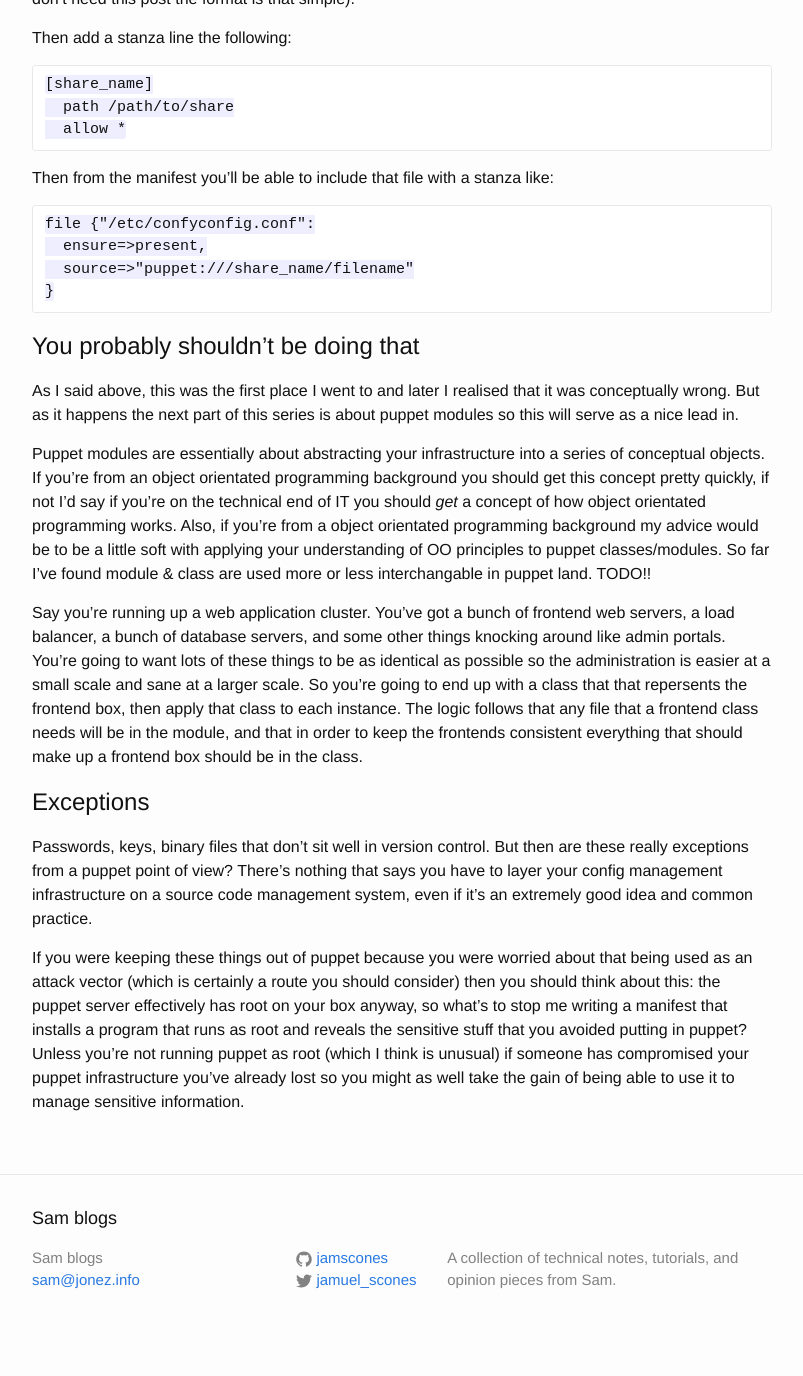
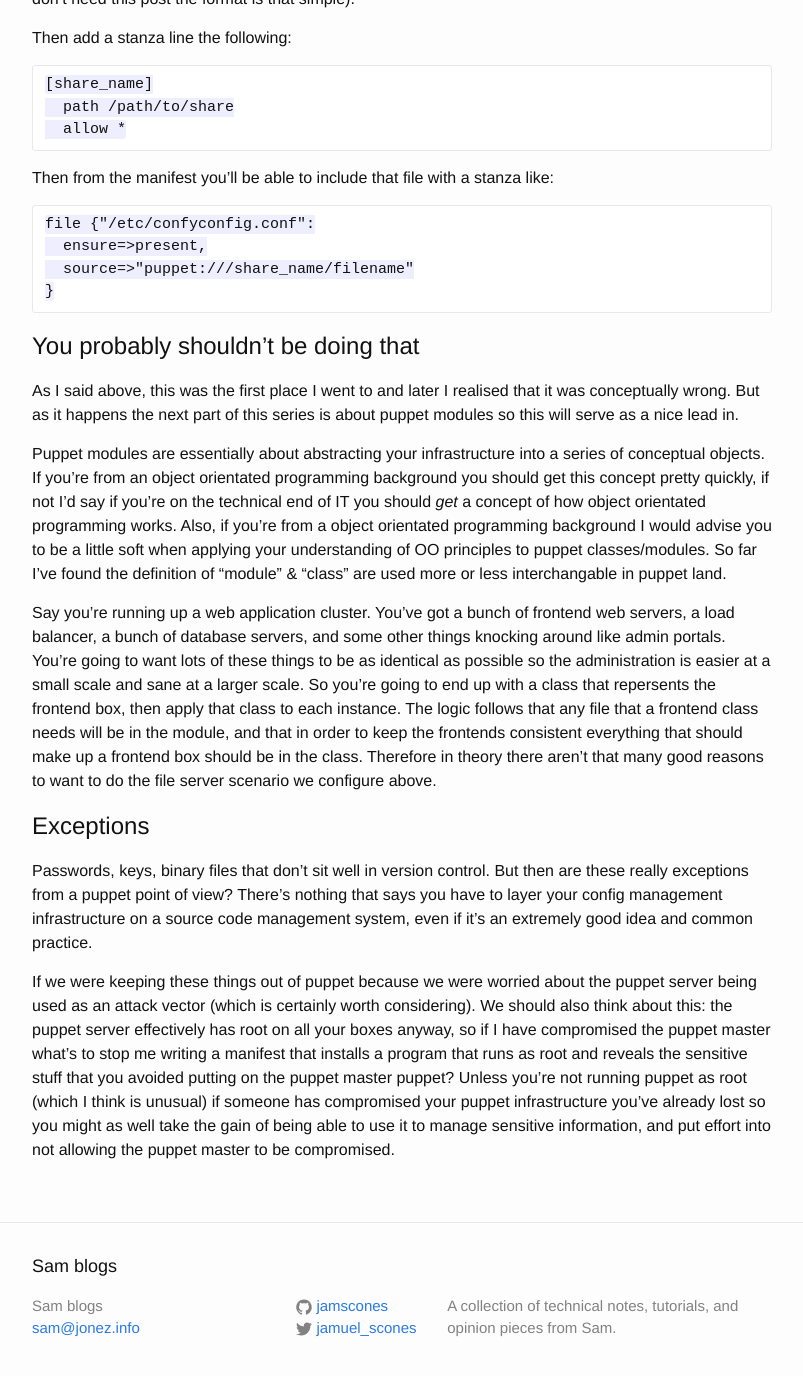
Before and after one commit to JamScones/jamscones.github.io, a Jekyll site: the page built from _posts/2015-11-15-puppet-3-fileserver.md, in a window 1280 px wide and 1400 px high, scrolled down 621 px. Shown: the top 1376 px of the window, without its empty margins (238-1041 px from the left). Built offline with Jekyll 4.4.1, drawn with Linux system fonts in a browser that asks for light colours; before the commit the page ends 1973 px from its top, so only the background shows below that; some of the changed text lies outside the part shown.

Commit message:
Finialised puppet part 3

```diff
--- a/_posts/2015-11-15-puppet-3-fileserver.md
+++ b/_posts/2015-11-15-puppet-3-fileserver.md
@@ -8,7 +8,7 @@ published: true
 
 This is really easy, but it took me a long time to find out about. When I was trying to find out how to distribute files using puppet I'd normally hit upon people who were recommending creating a module and then serving the items out of there which seemed a bit broken to me. Especially when people would use example module names that implied they had created the module purely for the purpose of serving files.
 
-Turns out those people are right. I mean not the bit about having a place holder module for your files, but the idea that most if not all of the files you're going to distriubte should be in a module is correct. I didn't get that until later; I just wanted to not have to put the content of my files in the main manifest because I had that in version control and there are certain things I don't like putting in version control (credentials, binaries). So for the person who is essentially a copy of that itteration of me; hurriedly running up configs trying to get something to work:
+Turns out those people are right. I mean not the bit about having a place holder module for your files, but the idea that most if not all of the files you're going to distriubte should be in a module is correct. I didn't get that until later; I just wanted to not have to put the content of my files in the main manifest because I had that in version control and there are certain things I don't like putting in version control (credentials, binaries, etc). So for the person who is essentially in the place that I was; hurriedly running up configs trying to get something to work:
 
 # You can just do this ...
 
@@ -33,12 +33,12 @@ Then from the manifest you'll be able to include that file with a stanza like:
 
 As I said above, this was the first place I went to and later I realised that it was conceptually wrong. But as it happens the next part of this series is about puppet modules so this will serve as a nice lead in.
 
-Puppet modules are essentially about abstracting your infrastructure into a series of conceptual objects. If you're from an object orientated programming background you should get this concept pretty quickly, if not I'd say if you're on the technical end of IT you should *get* a concept of how object orientated programming works. Also, if you're from a object orientated programming background my advice would be to be a little soft with applying your understanding of OO principles to puppet classes/modules. So far I've found module & class are used more or less interchangable in puppet land. TODO!!
+Puppet modules are essentially about abstracting your infrastructure into a series of conceptual objects. If you're from an object orientated programming background you should get this concept pretty quickly, if not I'd say if you're on the technical end of IT you should *get* a concept of how object orientated programming works. Also, if you're from a object orientated programming background I would advise you to be a little soft when applying your understanding of OO principles to puppet classes/modules. So far I've found the definition of "module" & "class" are used more or less interchangable in puppet land.
 
-Say you're running up a web application cluster. You've got a bunch of frontend web servers, a load balancer, a bunch of database servers, and some other things knocking around like admin portals. You're going to want lots of these things to be as identical as possible so the administration is easier at a small scale and sane at a larger scale. So you're going to end up with a class that that repersents the frontend box, then apply that class to each instance. The logic follows that any file that a frontend class needs will be in the module, and that in order to keep the frontends consistent everything that should make up a frontend box should be in the class.
+Say you're running up a web application cluster. You've got a bunch of frontend web servers, a load balancer, a bunch of database servers, and some other things knocking around like admin portals. You're going to want lots of these things to be as identical as possible so the administration is easier at a small scale and sane at a larger scale. So you're going to end up with a class  that repersents the frontend box, then apply that class to each instance. The logic follows that any file that a frontend class needs will be in the module, and that in order to keep the frontends consistent everything that should make up a frontend box should be in the class. Therefore in theory there aren't that many good reasons to want to do the file server scenario we configure above.
 
 # Exceptions
 
 Passwords, keys, binary files that don't sit well in version control. But then are these really exceptions from a puppet point of view? There's nothing that says you have to layer your config management infrastructure on a source code management system, even if it's an extremely good idea and common practice.
 
-If you were keeping these things out of puppet because you were worried about that being used as an attack vector (which is certainly a route you should consider) then you should think about this: the puppet server effectively has root on your box anyway, so what's to stop me writing a manifest that installs a program that runs as root and reveals the sensitive stuff that you avoided putting in puppet? Unless you're not running puppet as root (which I think is unusual) if someone has compromised your puppet infrastructure you've already lost so you might as well take the gain of being able to use it to manage sensitive information.
+If we were keeping these things out of puppet because we were worried about the puppet server being used as an attack vector (which is certainly worth considering). We should also think about this: the puppet server effectively has root on all your boxes anyway, so if I have compromised the puppet master what's to stop me writing a manifest that installs a program that runs as root and reveals the sensitive stuff that you avoided putting on the puppet master puppet? Unless you're not running puppet as root (which I think is unusual) if someone has compromised your puppet infrastructure you've already lost so you might as well take the gain of being able to use it to manage sensitive information, and put effort into not allowing the puppet master to be compromised.
```
